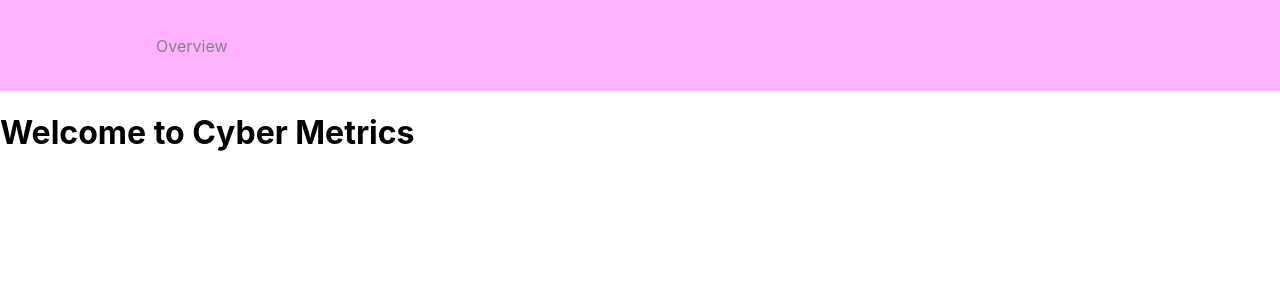
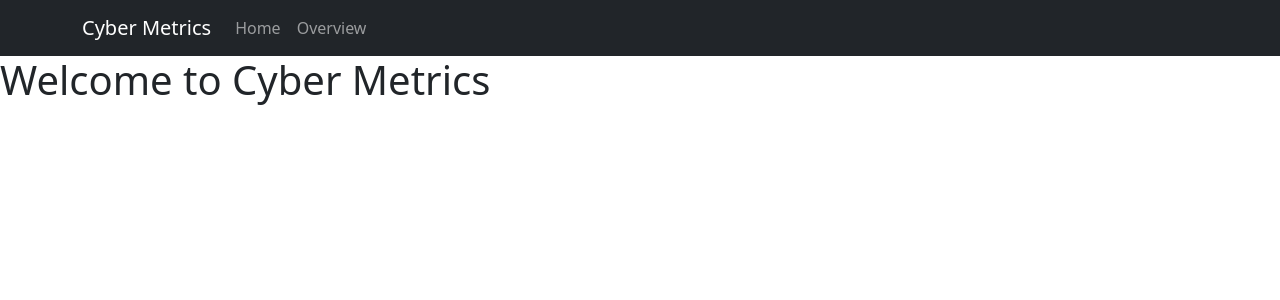
Before and after one commit to massyn/cyber-dashboard-react, a React (Create React App) app: page / in a window 1280 px wide. Shown: the top 300 px of the page. Built offline with nearby package versions, Linux system fonts and the light colour scheme.

Commit message:
Add bootstrap as a base framework

```diff
--- a/package.json
+++ b/package.json
@@ -10,9 +10,11 @@
     "@testing-library/jest-dom": "^5.17.0",
     "@testing-library/react": "^13.4.0",
     "@testing-library/user-event": "^13.5.0",
+    "bootstrap": "^5.3.3",
     "emotion": "^11.0.0",
     "papaparse": "^5.4.1",
     "react": "^18.3.1",
+    "react-bootstrap": "^2.10.5",
     "react-dom": "^18.3.1",
     "react-emotion": "^10.0.0",
     "react-icons": "^5.3.0",
--- a/public/index.html
+++ b/public/index.html
@@ -7,37 +7,14 @@
     <meta name="theme-color" content="#000000" />
     <meta
       name="description"
-      content="Web site created using create-react-app"
+      content="Cyber Security Reporting in React"
     />
     <link rel="apple-touch-icon" href="%PUBLIC_URL%/logo192.png" />
-    <!--
-      manifest.json provides metadata used when your web app is installed on a
-      user's mobile device or desktop. See https://developers.google.com/web/fundamentals/web-app-manifest/
-    -->
     <link rel="manifest" href="%PUBLIC_URL%/manifest.json" />
-    <!--
-      Notice the use of %PUBLIC_URL% in the tags above.
-      It will be replaced with the URL of the `public` folder during the build.
-      Only files inside the `public` folder can be referenced from the HTML.
-
-      Unlike "/favicon.ico" or "favicon.ico", "%PUBLIC_URL%/favicon.ico" will
-      work correctly both with client-side routing and a non-root public URL.
-      Learn how to configure a non-root public URL by running `npm run build`.
-    -->
     <title>React App</title>
   </head>
   <body>
     <noscript>You need to enable JavaScript to run this app.</noscript>
     <div id="root"></div>
-    <!--
-      This HTML file is a template.
-      If you open it directly in the browser, you will see an empty page.
-
-      You can add webfonts, meta tags, or analytics to this file.
-      The build step will place the bundled scripts into the <body> tag.
-
-      To begin the development, run `npm start` or `yarn start`.
-      To create a production bundle, use `npm run build` or `yarn build`.
-    -->
   </body>
 </html>
--- a/src/App.js
+++ b/src/App.js
@@ -1,5 +1,5 @@
 import React from "react";
-import Navbar from "./components/Navbar";
+import Menu from "./components/Menu";
 import {
     BrowserRouter as Router,
     Routes,
@@ -11,7 +11,7 @@
 function App() {
     return (
         <Router>
-            <Navbar />
+            <Menu />
             <Routes>
                 <Route exact path="/" element={<Home />} />
                 <Route path="/overview" element={<Overview />} />
--- /dev/null
+++ b/src/components/Menu.js
@@ -0,0 +1,29 @@
+// Filename - "./components/Navbar.js
+
+import React from "react";
+import Container from 'react-bootstrap/Container';
+import Nav from 'react-bootstrap/Nav';
+import Navbar from 'react-bootstrap/Navbar';
+// import NavDropdown from 'react-bootstrap/NavDropdown';
+
+const Menu = () => {
+    return (
+          <Navbar bg="dark" data-bs-theme="dark">
+          <Container>
+            <Navbar.Brand href="#home">Cyber Metrics</Navbar.Brand>
+            <Navbar.Toggle aria-controls="basic-navbar-nav" />
+            <Navbar.Collapse id="basic-navbar-nav">
+              <Nav className="me-auto">
+                <Nav.Link href="/">Home</Nav.Link>
+                <Nav.Link href="/overview">Overview</Nav.Link>
+                {/* <NavDropdown title="Dashboards" id="basic-nav-dropdown">
+                  <NavDropdown.Item href="/overview">Overview</NavDropdown.Item>
+                </NavDropdown> */}
+              </Nav>
+            </Navbar.Collapse>
+          </Container>
+        </Navbar>
+      );
+};
+
+export default Menu;
--- a/src/components/Navbar.js
+++ /dev/null
@@ -1,20 +0,0 @@
-// Filename - "./components/Navbar.js
-
-import React from "react";
-import { Nav, NavLink, NavMenu } from "./NavbarElements";
-
-const Navbar = () => {
-    return (
-        <>
-            <Nav>
-                <NavMenu>
-                    <NavLink to="/overview" activeStyle>
-                        Overview
-                    </NavLink>
-                </NavMenu>
-            </Nav>
-        </>
-    );
-};
-
-export default Navbar;
--- a/src/components/NavbarElements.js
+++ /dev/null
@@ -1,55 +0,0 @@
-// Filename - ./components/Navbar.js
-
-import { FaBars } from "react-icons/fa";
-import { NavLink as Link } from "react-router-dom";
-import styled from "styled-components";
-
-export const Nav = styled.nav`
-    background: #ffb3ff;
-    height: 85px;
-    display: flex;
-    justify-content: space-between;
-    padding: 0.2rem calc((100vw - 1000px) / 2);
-    z-index: 12;
-`;
-
-export const NavLink = styled(Link)`
-    color: #808080;
-    display: flex;
-    align-items: center;
-    text-decoration: none;
-    padding: 0 1rem;
-    height: 100%;
-    cursor: pointer;
-    &.active {
-        color: #4d4dff;
-    }
-`;
-
-export const Bars = styled(FaBars)`
-    display: none;
-    color: #808080;
-    @media screen and (max-width: 768px) {
-        display: block;
-        position: absolute;
-        top: 0;
-        right: 0;
-        transform: translate(-100%, 75%);
-        font-size: 1.8rem;
-        cursor: pointer;
-    }
-`;
-
-export const NavMenu = styled.div`
-    display: flex;
-    align-items: center;
-    margin-right: -24px;
-    /* Second Nav */
-    /* margin-right: 24px; */
-    /* Third Nav */
-    /* width: 100vw;
-white-space: nowrap; */
-    @media screen and (max-width: 768px) {
-        display: none;
-    }
-`;
--- a/src/pages/index.js
+++ b/src/pages/index.js
@@ -1,6 +1,6 @@
-// Filename - pages/index.js
+import React from "react";
 
-import React from "react";
+import 'bootstrap/dist/css/bootstrap.min.css';
 
 const Home = () => {
     return (
```
Also changed, not shown: public/manifest.json, 2 other files (tests, documents, lock files or other folders).
